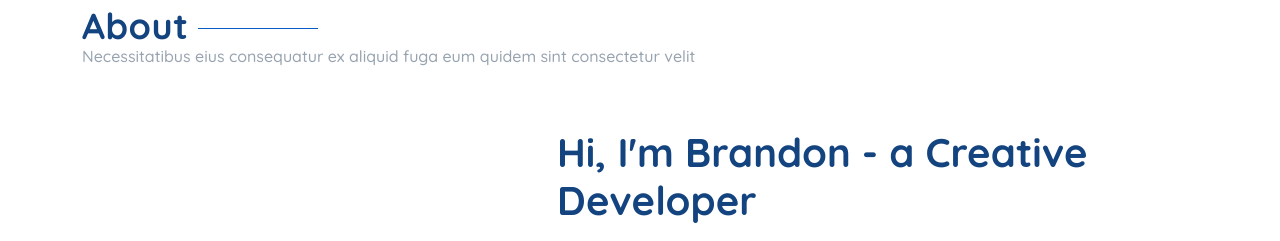
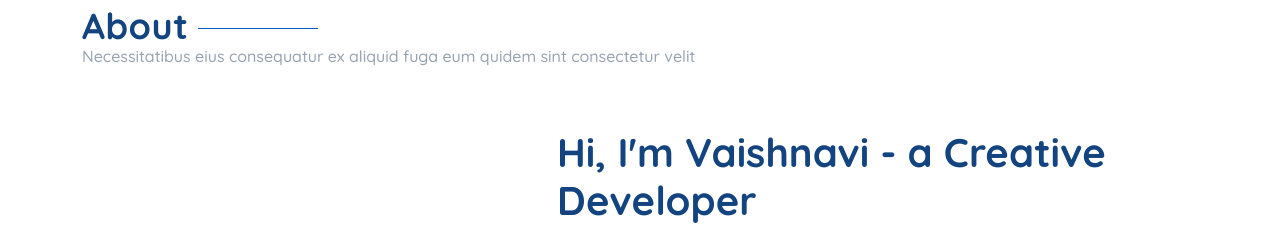
Before and after one commit to VAISHNAVI-CHIVADE/mysite, a plain HTML site: page index.html in a window 1280 px wide. Shown: the part 900-1141 px from the top of the page. Drawn offline with nearby package versions, Linux system fonts and the light colour scheme.

Commit message:
Name change

```diff
--- a/index.html
+++ b/index.html
@@ -195,7 +195,7 @@
           <div class="col-lg-7" data-aos="fade-left" data-aos-delay="300">
             <div class="about-content">
               <div class="intro">
-                <h2>Hi, I'm Brandon - a Creative Developer</h2>
+                <h2>Hi, I'm Vaishnavi - a Creative Developer</h2>
                 <p>Lorem ipsum dolor sit amet, consectetur adipiscing elit. Pellentesque habitant morbi tristique senectus et netus et malesuada fames ac turpis egestas. Vestibulum tortor quam, feugiat vitae, ultricies eget, tempor sit amet, ante. Donec eu libero sit amet quam egestas semper.</p>
               </div>
 
```
